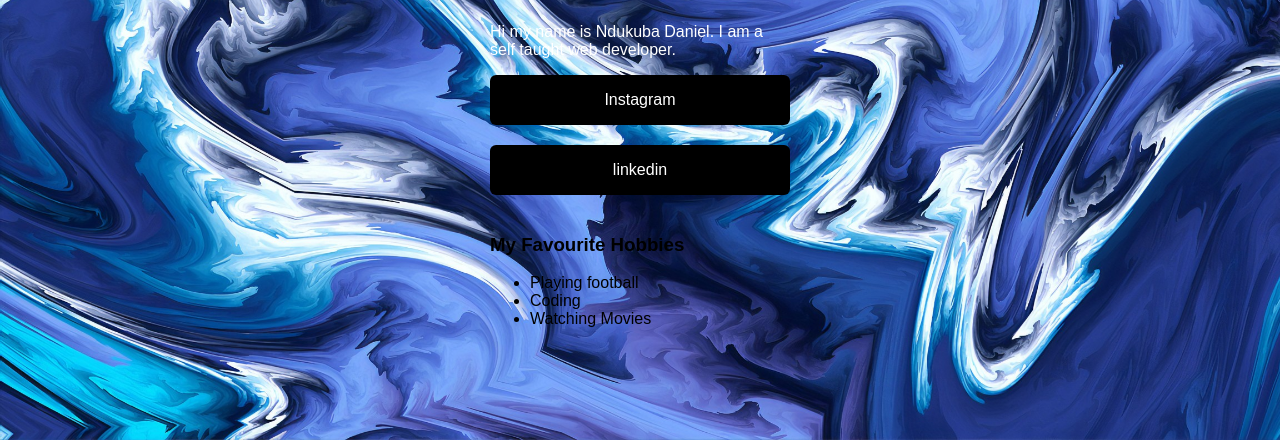
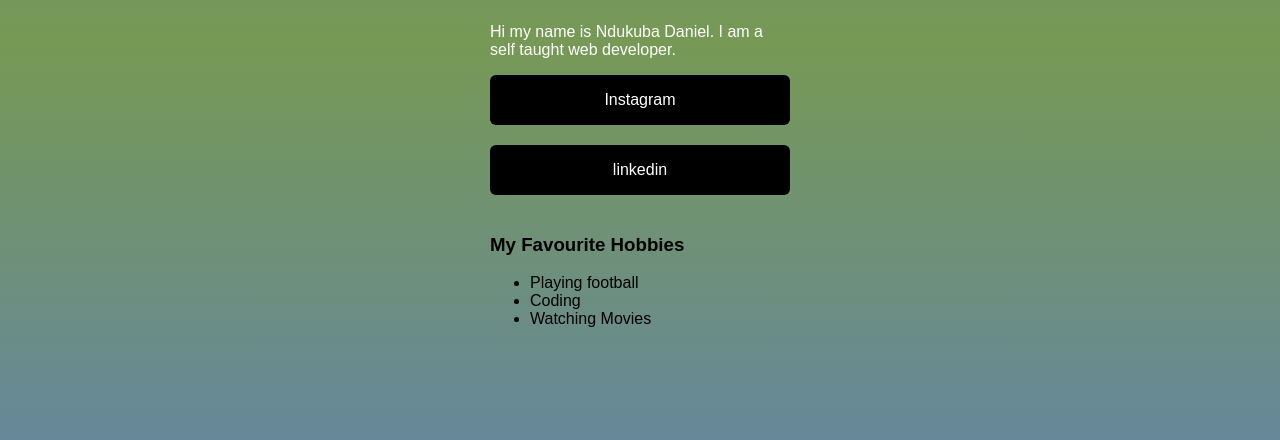
Before and after one commit to danielNdukuba/linktree-clone, a plain HTML site: page index.html in a window 1280 px wide. Shown: the part 360-800 px from the top of the page. Drawn offline with Linux system fonts and the light colour scheme.

Commit message:
Update index.css

```diff
--- a/index.css
+++ b/index.css
@@ -5,7 +5,7 @@ html{
 }
 body{
     font-family: sans-serif;
-    background-image: url(blue\ wallpaper.jpg);
+    background-image: linear-gradient(#689,#795,#689);
     background-size: cover;
 }
 
```
